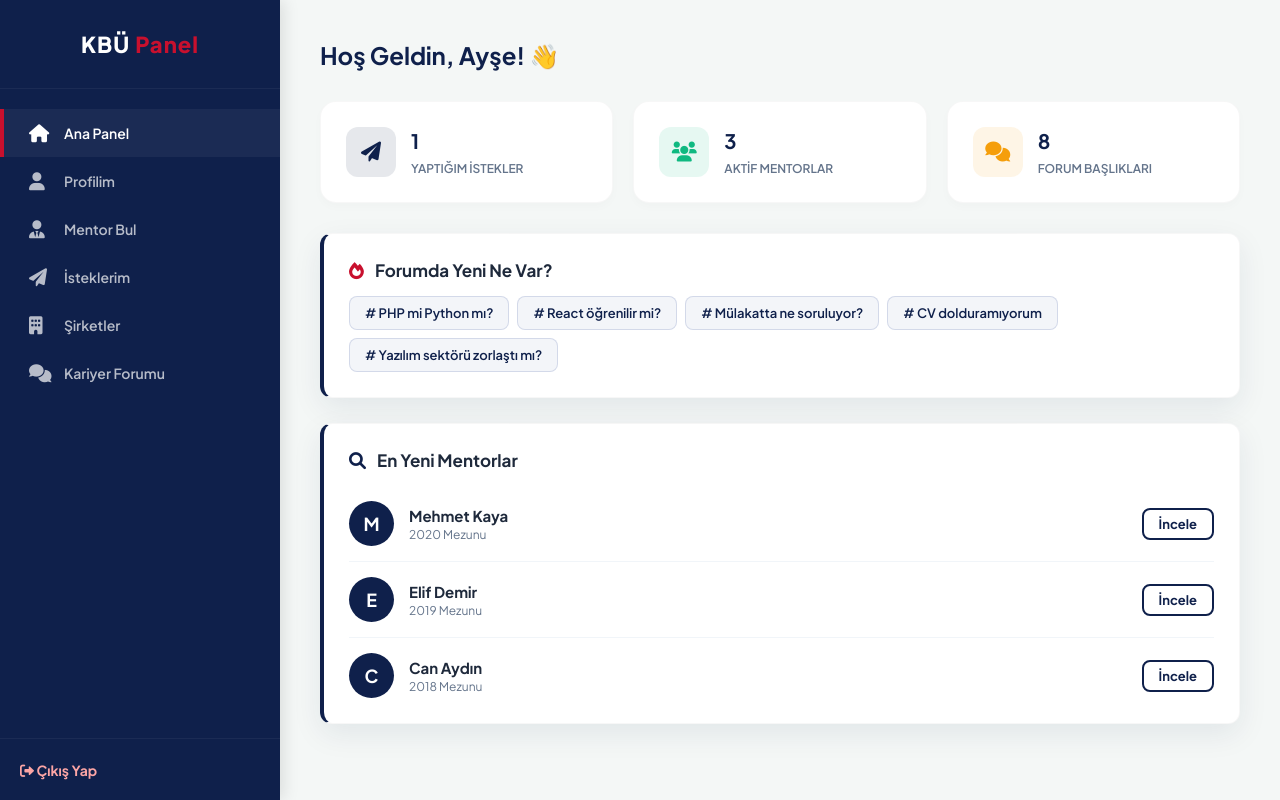
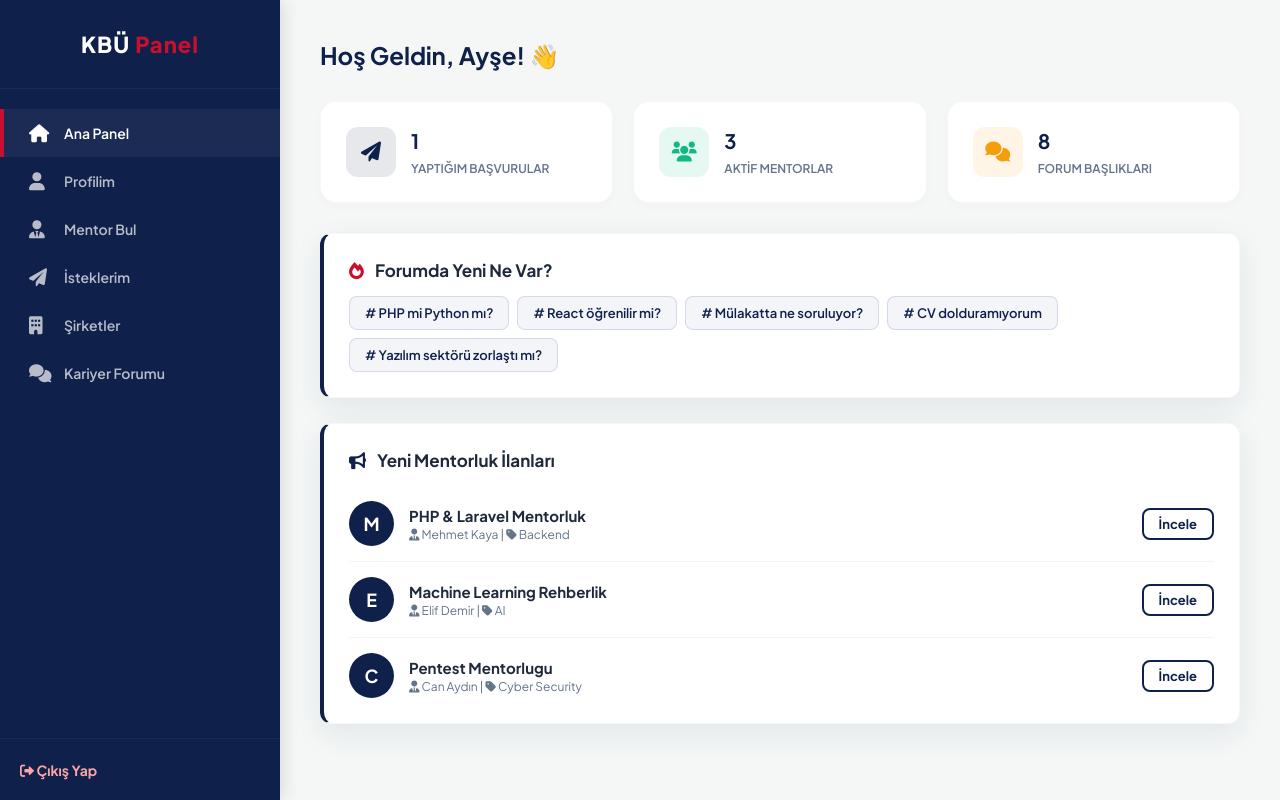
Before and after one commit to Sila-Donmez/KARIYER-ODAKLI-MEZUN-DAYANISMA-FORMU, a PHP site: page /dashboard.php in a window 1280 px wide. Run offline with PHP 8.4, Linux system fonts and the light colour scheme; a user stored in the database is signed in; data comes from the database, SQL or seed files in the repository; tables that the repository leaves empty or names only in its code hold one stand-in row (values such as "Sample post").

Commit message:
Update dashboard.php
Mentorluk ilanları kısmı düzeltildi

```diff
--- a/kariyer_platformu/dashboard.php
+++ b/kariyer_platformu/dashboard.php
@@ -12,7 +12,6 @@ $user_id = $_SESSION['user_id'];
 $first_name = $_SESSION['first_name'];
 $role = $_SESSION['role'];
 
-// --- VERİ ÇEKME İŞLEMLERİ ---
 $stats = array(
     'request_count' => 0,
     'forum_count' => 0,
@@ -22,19 +21,21 @@ $stats = array(
 // 1. Dinamik Sayaçlar
 try {
     if ($role == 'student') {
-        $q = $conn->prepare("SELECT COUNT(*) as total FROM mentorship_requests WHERE student_id = ?");
+        // Öğrencinin yaptığı toplam başvuru sayısı
+        $q = $conn->prepare("SELECT COUNT(*) as total FROM mentor_applications WHERE student_id = ?");
     } else {
-        $q = $conn->prepare("SELECT COUNT(*) as total FROM mentorship_requests WHERE graduate_id = ? AND status = 'pending'");
+        // Mezuna gelen bekleyen başvuru sayısı
+        $q = $conn->prepare("SELECT COUNT(*) as total FROM mentor_applications ma
+                             JOIN mentor_ads ad ON ma.ads_id = ad.ads_id
+                             WHERE ad.graduate_id = ? AND ma.status = 'pending'");
     }
 
     if ($q) {
         $q->bind_param("i", $user_id);
         $q->execute();
         $res = $q->get_result();
-        if ($res) {
-            $row = $res->fetch_assoc();
-            $stats['request_count'] = $row['total'];
-        }
+        $row = $res->fetch_assoc();
+        $stats['request_count'] = $row['total'];
     }
 } catch (Exception $e) {
     $stats['request_count'] = 0;
@@ -44,21 +45,20 @@ try {
 $forum_res = $conn->query("SELECT COUNT(*) FROM forum_posts");
 $stats['forum_count'] = ($forum_res) ? $forum_res->fetch_row()[0] : 0;
 
-$mentor_res = $conn->query("SELECT COUNT(*) FROM graduates WHERE is_open_to_mentorship = 1");
+$mentor_res = $conn->query("SELECT COUNT(DISTINCT graduate_id) FROM mentor_ads");
 $stats['active_mentors'] = ($mentor_res) ? $mentor_res->fetch_row()[0] : 0;
 
 // 3. Forumdan Son Sorular
 $forum_q = $conn->query("SELECT id, title FROM forum_posts ORDER BY created_at DESC LIMIT 5");
 
-// 4. Önerilen Mentorlar
-$suggest_sql = "SELECT MIN(ma.ads_id) as ads_id, u.first_name, u.last_name, g.graduate_year
-                FROM graduates g
-                JOIN users u ON g.user_id = u.id
-                JOIN mentor_ads ma ON g.user_id = ma.graduate_id
-                WHERE g.is_open_to_mentorship = 1 AND u.id != $user_id
-                GROUP BY u.id, u.first_name, u.last_name, g.graduate_year
-                ORDER BY RAND() LIMIT 3";
-$mentor_suggest_q = $conn->query($suggest_sql);
+// 4. Yeni Mentorluk İlanları (Güncellenen Kısım)
+// Burada artık direkt ilanları (ads) çekiyoruz
+$ads_sql = "SELECT ma.ads_id, ma.title, ma.expertise, u.first_name, u.last_name
+            FROM mentor_ads ma
+            JOIN users u ON ma.graduate_id = u.id
+            WHERE u.id != $user_id
+            ORDER BY ma.created_at DESC LIMIT 3";
+$ads_q = $conn->query($ads_sql);
 ?>
 
 <!DOCTYPE html>
@@ -72,7 +72,6 @@ $mentor_suggest_q = $conn->query($suggest_sql);
     <link rel="stylesheet" href="assets/css/app.css">
     <link rel="stylesheet" href="assets/css/dashboard.css">
 </head>
-
 <body>
     <div class="app-container">
         <?php include 'includes/sidebar.php'; ?>
@@ -89,7 +88,7 @@ $mentor_suggest_q = $conn->query($suggest_sql);
                     </div>
                     <div class="stat-info">
                         <h3><?= (int) $stats['request_count'] ?></h3>
-                        <span><?= ($role == 'student' ? 'Yaptığım İstekler' : 'Bekleyen Talepler') ?></span>
+                        <span><?= ($role == 'student' ? 'Yaptığım Başvurular' : 'Bekleyen Talepler') ?></span>
                     </div>
                 </div>
                 <div class="stat-card">
@@ -109,11 +108,11 @@ $mentor_suggest_q = $conn->query($suggest_sql);
             </div>
 
             <div class="dashboard-grid">
-
+                <!-- Forum Bölümü -->
                 <div class="glass-card dashboard-box">
                     <h3 class="box-title"><i class="fa-solid fa-fire icon-red-text"></i> Forumda Yeni Ne Var?</h3>
                     <div class="forum-badges-container">
-                        <?php if (isset($forum_q) && $forum_q->num_rows > 0): ?>
+                        <?php if ($forum_q && $forum_q->num_rows > 0): ?>
                             <?php while ($post = $forum_q->fetch_assoc()): ?>
                                 <a href="forum/post_detail.php?id=<?= (int) $post['id'] ?>" class="forum-badge">
                                     # <?= htmlspecialchars($post['title']) ?>
@@ -125,27 +124,29 @@ $mentor_suggest_q = $conn->query($suggest_sql);
                     </div>
                 </div>
 
+                <!-- Mentor İlanları Bölümü (Güncellenen Kısım) -->
                 <div class="glass-card dashboard-box">
-                    <h3 class="box-title"><i class="fa-solid fa-magnifying-glass icon-navy"></i> En Yeni Mentorlar</h3>
+                    <h3 class="box-title"><i class="fa-solid fa-bullhorn icon-navy"></i> Yeni Mentorluk İlanları</h3>
                     <div class="mentor-list">
-                        <?php if (isset($mentor_suggest_q) && $mentor_suggest_q->num_rows > 0): ?>
-                            <?php while ($m = $mentor_suggest_q->fetch_assoc()): ?>
+                        <?php if ($ads_q && $ads_q->num_rows > 0): ?>
+                            <?php while ($ad = $ads_q->fetch_assoc()): ?>
                                 <div class="mentor-item">
                                     <div class="mentor-avatar">
-                                        <?php
-                                        $char = !empty($m['first_name']) ? mb_substr($m['first_name'], 0, 1, 'UTF-8') : 'M';
-                                        echo htmlspecialchars(mb_strtoupper($char, 'UTF-8'));
-                                        ?>
+                                        <?= mb_substr(htmlspecialchars($ad['first_name']), 0, 1, 'UTF-8') ?>
                                     </div>
                                     <div class="mentor-info">
-                                        <div class="mentor-name"><?= htmlspecialchars($m['first_name'] . " " . $m['last_name']) ?></div>
-                                        <div class="mentor-year"><?= htmlspecialchars($m['graduate_year']) ?> Mezunu</div>
+                                        <div class="mentor-name"><?= htmlspecialchars($ad['title']) ?></div>
+                                        <div class="mentor-year">
+                                            <i class="fa-solid fa-user-tie"></i> <?= htmlspecialchars($ad['first_name'] . " " . $ad['last_name']) ?>
+                                            | <i class="fa-solid fa-tag"></i> <?= htmlspecialchars($ad['expertise']) ?>
+                                        </div>
                                     </div>
-                                    <a href="mentor/apply.php?ads_id=<?= $m['ads_id'] ?>" class="btn-outline-navy">İncele</a>
+                                    <!-- Burada student_apply.php sayfasına ads_id ile gönderiyoruz -->
+                                    <a href="mentor/student_apply.php?ads_id=<?= $ad['ads_id'] ?>" class="btn-outline-navy">İncele</a>
                                 </div>
                             <?php endwhile; ?>
                         <?php else: ?>
-                            <p class="empty-text">Şu an önerilen mentor bulunmuyor.</p>
+                            <p class="empty-text">Şu an aktif ilan bulunmuyor.</p>
                         <?php endif; ?>
                     </div>
                 </div>
```
